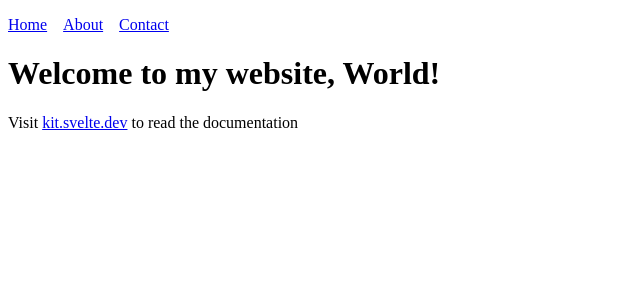
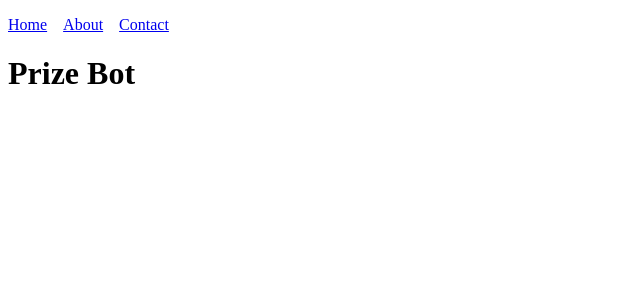
Before and after one commit to Logan9312/prize-bot-website, a SvelteKit app: page / in a window 1280 px wide. Shown: the top 300 px of the page, without its empty margins (0-640 px from the left). Built offline with nearby package versions, Linux system fonts and the light colour scheme.

Commit message:
syncing changes

```diff
--- a/package.json
+++ b/package.json
@@ -19,13 +19,16 @@
 		"@sveltejs/kit": "^1.5.0",
 		"@typescript-eslint/eslint-plugin": "^5.45.0",
 		"@typescript-eslint/parser": "^5.45.0",
+		"autoprefixer": "^10.4.14",
 		"eslint": "^8.28.0",
 		"eslint-config-prettier": "^8.5.0",
 		"eslint-plugin-svelte": "^2.26.0",
+		"postcss": "^8.4.24",
 		"prettier": "^2.8.0",
 		"prettier-plugin-svelte": "^2.8.1",
 		"svelte": "^3.54.0",
 		"svelte-check": "^3.0.1",
+		"tailwindcss": "^3.3.2",
 		"tslib": "^2.4.1",
 		"typescript": "^5.0.0",
 		"vite": "^4.3.0",
--- a/src/routes/+page.svelte
+++ b/src/routes/+page.svelte
@@ -1,6 +1,17 @@
 <script>
-    export let name = "World";
 </script>
+
+<nav>
+	<ul>
+		<li><a href="/">Home</a></li>
+		<li><a href="/about">About</a></li>
+		<li><a href="/contact">Contact</a></li>
+	</ul>
+</nav>
+
+<main>
+	<h1 class="bg-gray-100">Prize Bot</h1>
+</main>
 
 <style>
 	nav ul {
@@ -13,16 +24,3 @@
 		margin-right: 1rem;
 	}
 </style>
-
-  <nav>
-    <ul>
-      <li><a href="/">Home</a></li>
-      <li><a href="/about">About</a></li>
-      <li><a href="/contact">Contact</a></li>
-    </ul>
-  </nav>
-
-  <main>
-    <h1>Welcome to my website, {name}!</h1>
-    <p>Visit <a href="https://kit.svelte.dev">kit.svelte.dev</a> to read the documentation</p>
-  </main>
```
Also changed, not shown: 1 other file (tests, documents, lock files or other folders). Lines whose indentation alone changed are shown as unchanged.
